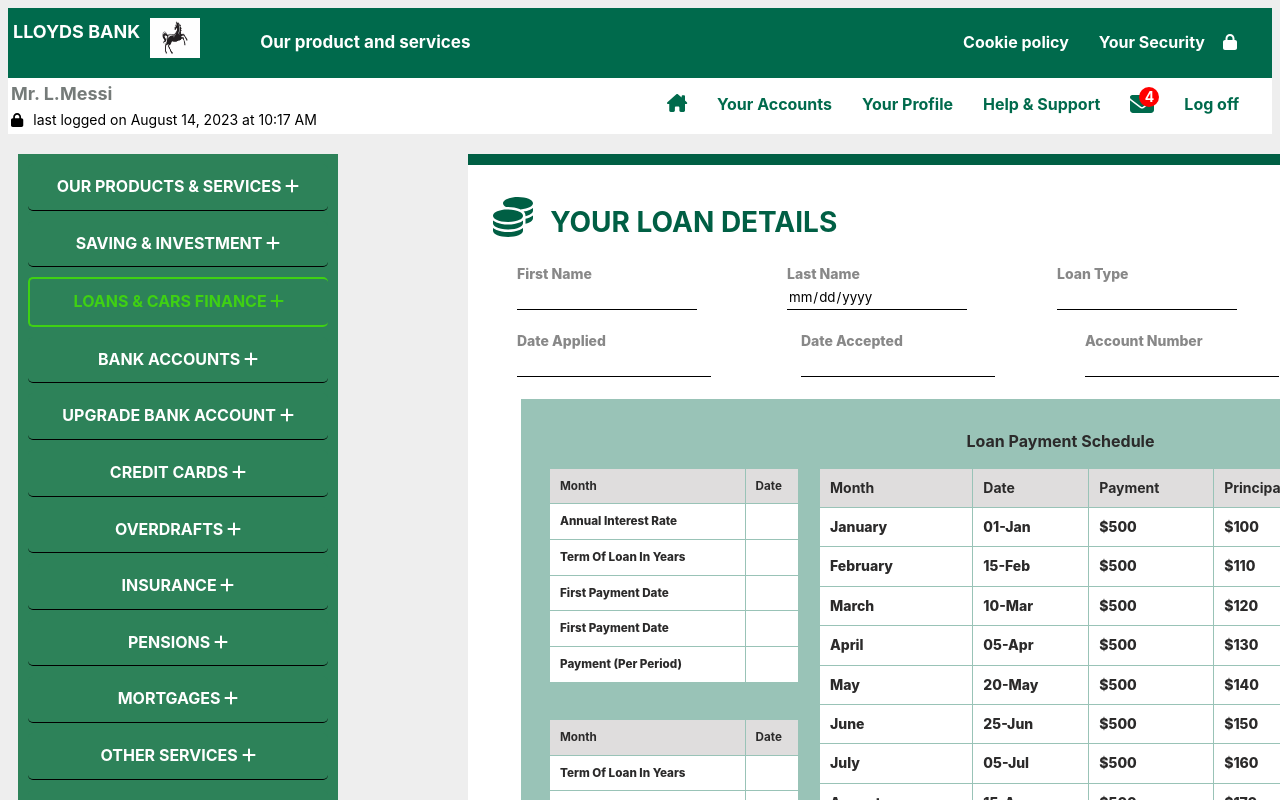
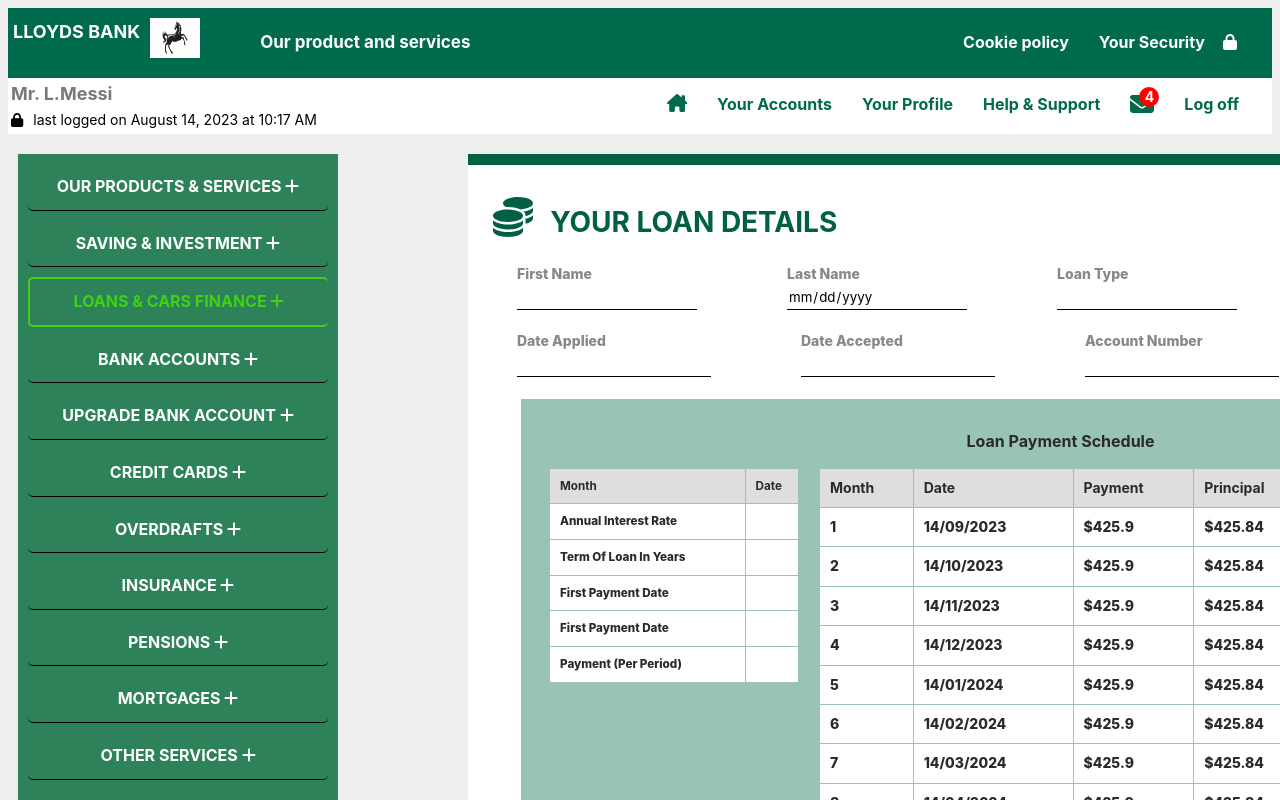
Before and after one commit to Safo-Samson/customer-interface-decisioning, a React (Vite) app: page /PaymentDetails in a window 1280 px wide. Shown: the top 800 px of the page. Built offline with nearby package versions, Linux system fonts and the light colour scheme.

Commit message:
json added

```diff
--- /dev/null
+++ b/src/assets/5843479162_loanSchedule.json
@@ -0,0 +1 @@
+{"Month": [1, 2, 3, 4, 5, 6, 7, 8, 9, 10, 11, 12], "Date": ["14/09/2023", "14/10/2023", "14/11/2023", "14/12/2023", "14/01/2024", "14/02/2024", "14/03/2024", "14/04/2024", "14/05/2024", "14/06/2024", "14/07/2024", "14/08/2024"], "Payment": [425.9, 425.9, 425.9, 425.9, 425.9, 425.9, 425.9, 425.9, 425.9, 425.9, 425.9, 425.9], "Interest": [0.06, 0.06, 0.06, 0.06, 0.06, 0.06, 0.06, 0.06, 0.06, 0.06, 0.06, 0.06], "Principal": [425.84, 425.84, 425.84, 425.84, 425.84, 425.84, 425.84, 425.84, 425.84, 425.84, 425.84, 425.84], "Balance": [10807.58, 10381.68, 9955.78, 9529.88, 9103.98, 8678.08, 8252.18, 7826.28, 7400.38, 6974.48, 6548.58, 6122.68]}
--- a/src/components/StartLoan/LoanAcceptedDetails.jsx
+++ b/src/components/StartLoan/LoanAcceptedDetails.jsx
@@ -5,6 +5,7 @@
 import PaymentTable from "./PaymentTable";
 import SelectedCustomer from "./SelectedCustomer";
 import { useNavigate } from "react-router-dom";
+import jsonData from "../../assets/5843479162_loanSchedule.json";
 const LoanAcceptedDetails = () => {
   const headers = [
     "Month",
@@ -14,21 +15,15 @@
     "Interest",
     "Balance",
   ];
-  const data = [
-    ["January", "01-Jan", "$500", "$100", "$25", "$2000"],
-    ["February", "15-Feb", "$500", "$110", "$20", "$1890"],
-    ["March", "10-Mar", "$500", "$120", "$15", "$1770"],
-    ["April", "05-Apr", "$500", "$130", "$10", "$1640"],
-    ["May", "20-May", "$500", "$140", "$5", "$1500"],
-    ["June", "25-Jun", "$500", "$150", "$0", "$1350"],
-    ["July", "05-Jul", "$500", "$160", "$0", "$1190"],
-    ["August", "15-Aug", "$500", "$170", "$0", "$1020"],
-    ["September", "10-Sep", "$500", "$180", "$0", "$840"],
-    // ["October", "10-Oct", "$500", "$190", "$0", "$650"],
-    // ["November", "15-Nov", "$500", "$200", "$0", "$450"],
-    // ["December", "20-Dec", "$500", "$210", "$0", "$240"],
-  ];
-
+  const { Month, Date, Payment, Principal, Interest, Balance } = jsonData;
+  const data = Month.map((month, index) => [
+    month,
+    Date[index],
+    `$${Payment[index]}`,
+    `$${Principal[index]}`,
+    `$${Interest[index]}`,
+    `$${Balance[index]}`,
+  ]);
   const headers1 = ["Month", "Date"];
   const data1 = [
     ["Annual Interest Rate", ""],
```
